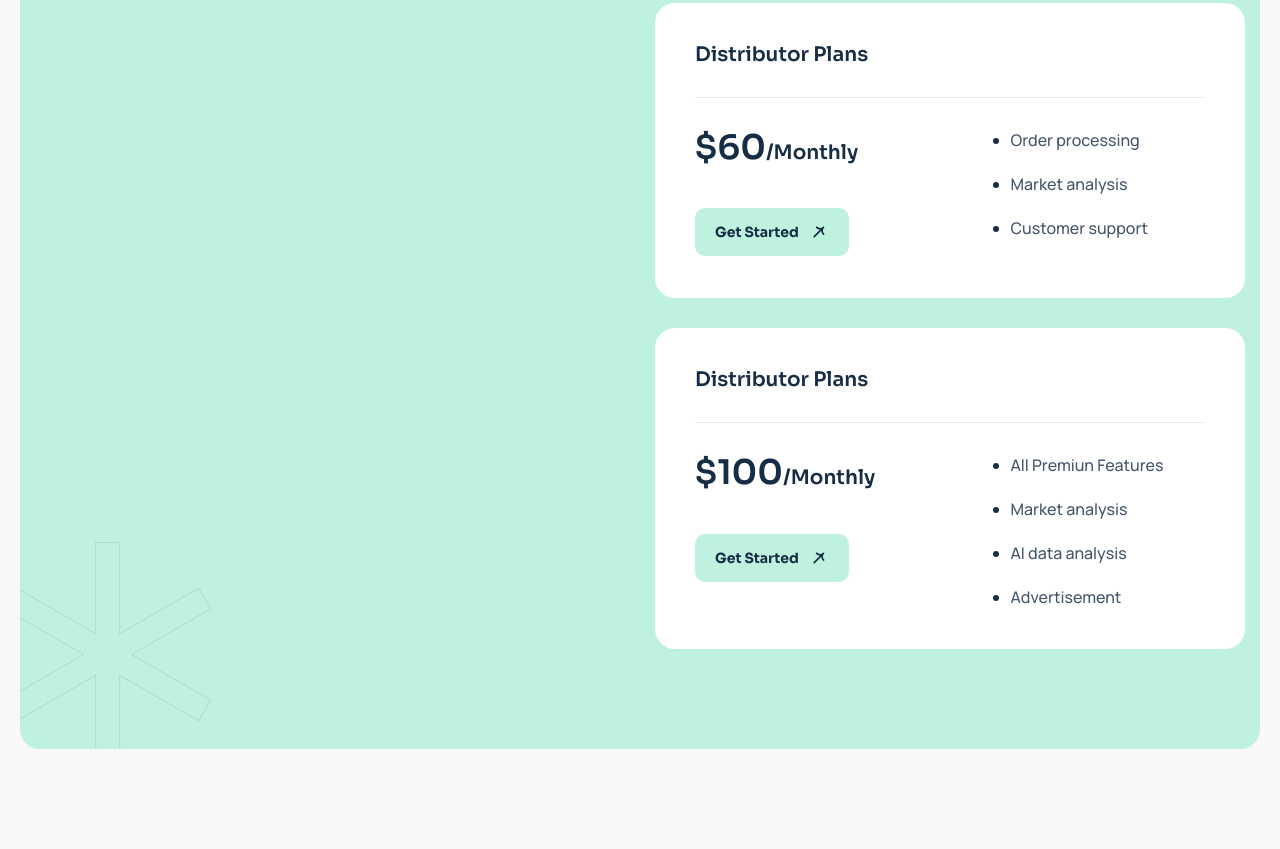
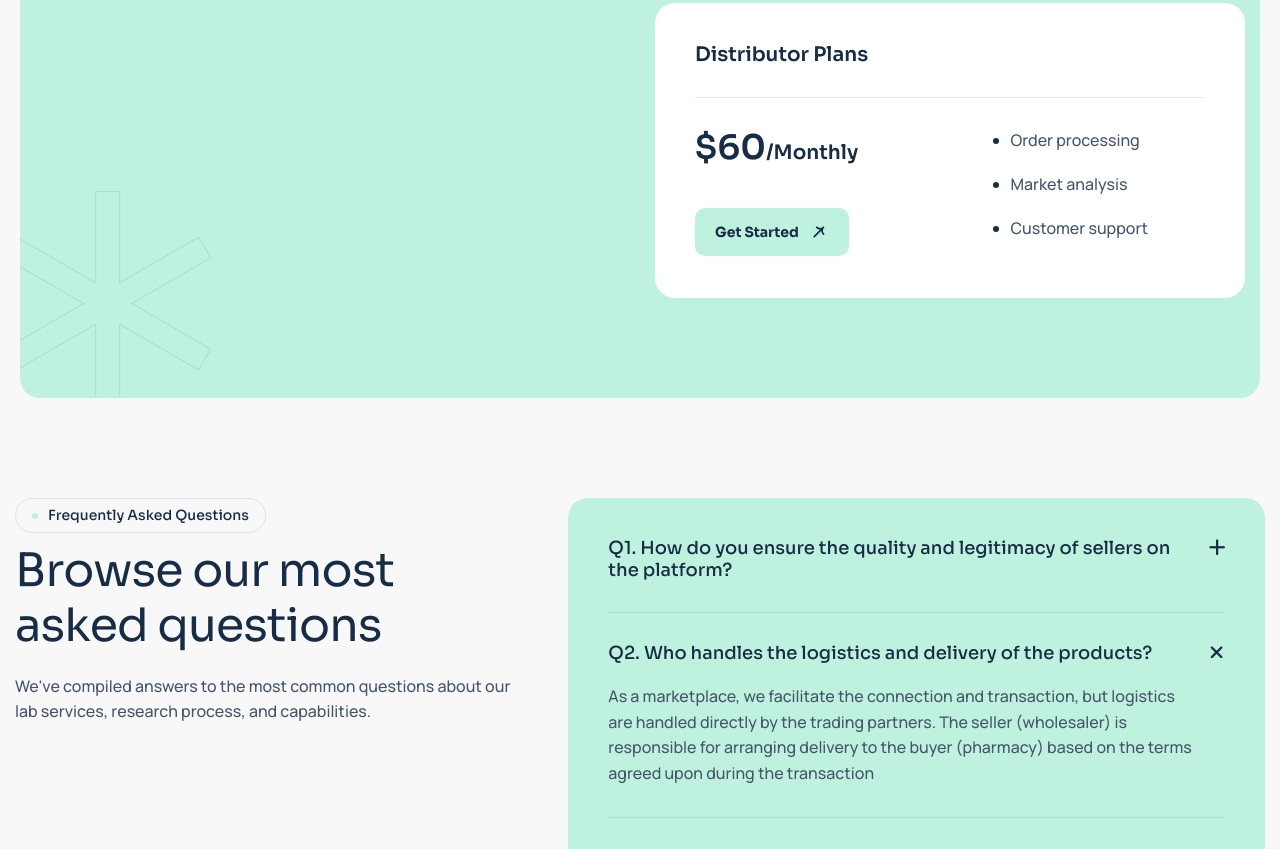
Before and after one commit to thedivinez/pharma, a plain HTML site: page index.html in a window 1280 px wide. Shown: the part 5809-6658 px from the top of the page. Drawn offline with Linux system fonts and the light colour scheme.

Commit message:
fix broken links

```diff
--- a/index.html
+++ b/index.html
@@ -618,7 +618,7 @@
           <div class="section-footer-text wow fadeInUp" data-wow-delay="0.8s">
             <p>
               <span>Free</span>Explore the science that shapes tomorrow -
-              <a href="contact.html">Start here!</a>
+              <a href="#contact">Start here!</a>
             </p>
           </div>
           <!-- Section Footer Text End-->
@@ -743,7 +743,7 @@
 
                 <!-- Why choose Button Start -->
                 <div class="why-choose-btn wow fadeInUp" data-wow-delay="0.8s">
-                  <a href="contact.html" class="btn-default">contact us</a>
+                  <a href="#contact" class="btn-default">contact us</a>
                 </div>
                 <!-- Why choose Button End -->
               </div>
@@ -1097,44 +1097,6 @@
                     <li>Order processing</li>
                     <li>Market analysis</li>
                     <li>Customer support</li>
-                  </ul>
-                </div>
-                <!-- Pricing List End -->
-              </div>
-              <!-- Pricing Body End -->
-            </div>
-            <div class="pricing-item wow fadeInUp" data-wow-delay="0.2s">
-              <!-- Pricing Header Start -->
-              <div class="pricing-header">
-                <h3>Distributor Plans</h3>
-              </div>
-              <!-- Pricing Header End -->
-
-              <!-- Pricing Body Start -->
-              <div class="pricing-body">
-                <!-- Pricing Content Start -->
-                <div class="pricing-content">
-                  <!-- Pricing Price Start -->
-                  <div class="pricing-price">
-                    <h2>$100<sub>/monthly</sub></h2>
-                  </div>
-                  <!-- Pricing Price End -->
-
-                  <!-- Pricing Button Start -->
-                  <div class="pricing-btn">
-                    <a href="https://platform.pharmnexzw.com/" class="btn-default">Get started</a>
-                  </div>
-                  <!-- Pricing Button End -->
-                </div>
-                <!-- Pricing Content End -->
-
-                <!-- Pricing List Start -->
-                <div class="pricing-list">
-                  <ul>
-                    <li>All Premiun Features</li>
-                    <li>Market analysis</li>
-                    <li>AI data analysis</li>
-                    <li>Advertisement</li>
                   </ul>
                 </div>
                 <!-- Pricing List End -->
```
